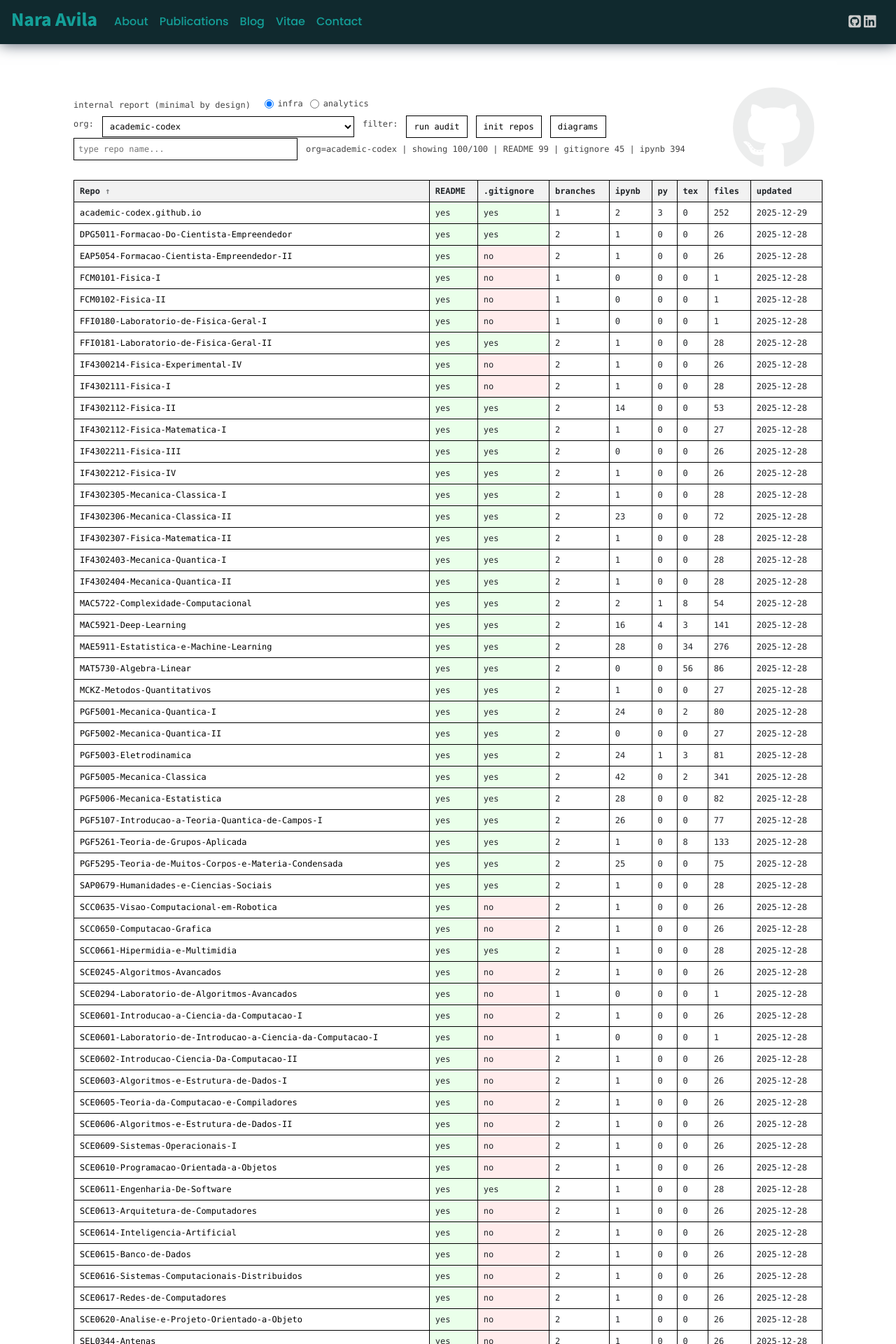
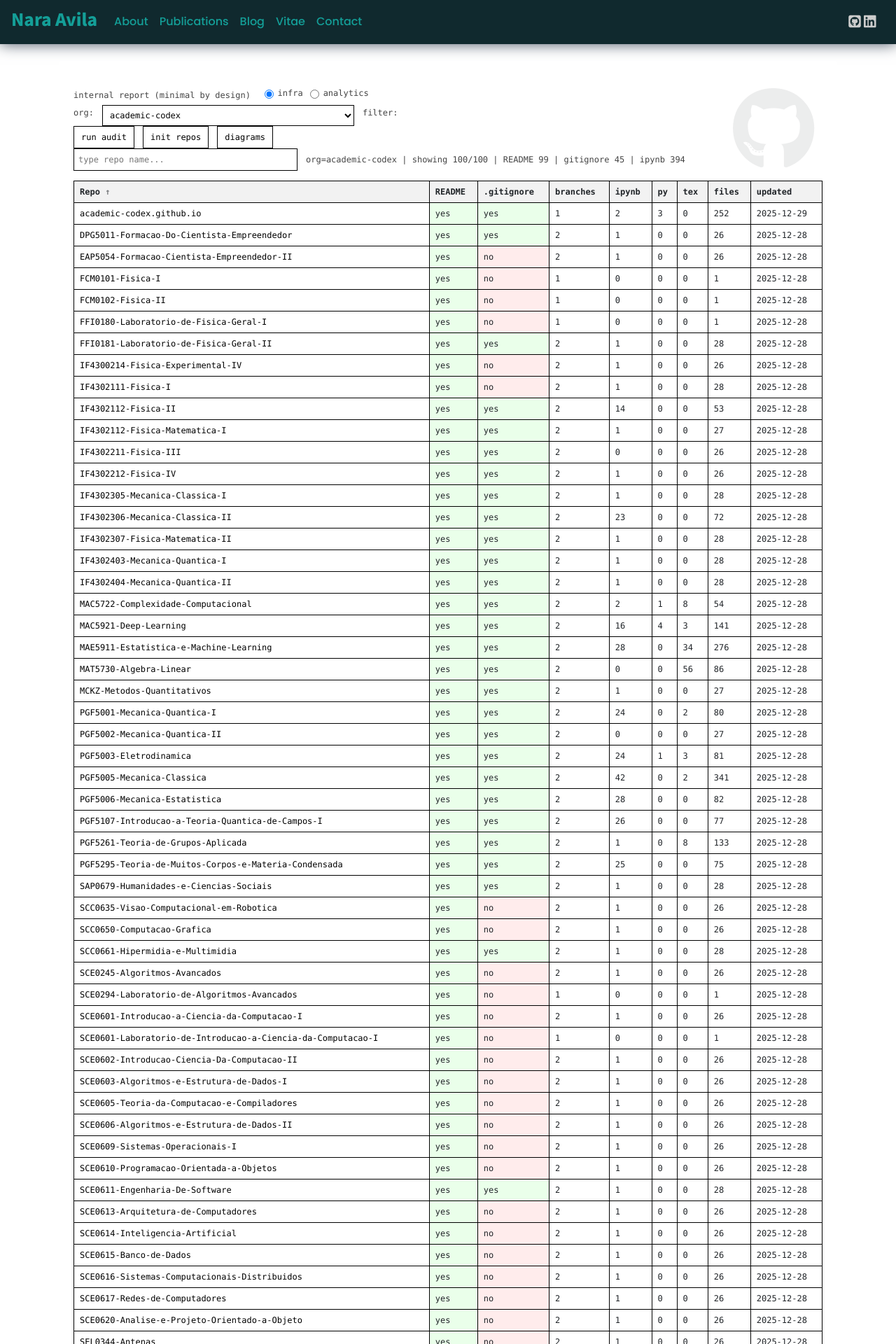
Before and after one commit to naavilam/naavilam.github.io, a Jekyll site: the page built from pages/audit.html, in a window 1280 px wide. Shown: the top 1920 px of the page at 70% size. Built offline with Jekyll 4.4.1, drawn with Linux system fonts in a browser that asks for light colours; nearby versions of some CDN libraries; comment, search, counter and statistics services are not loaded.

Commit message:
Update files

```diff
--- a/pages/audit.html
+++ b/pages/audit.html
@@ -205,7 +205,6 @@ description: Internal repository report
                     </label>
                 </span>
             </div>
-
             <div class="audit-row">
                 <label class="audit-muted">org:</label>
                 <select id="orgSelect">
@@ -213,6 +212,8 @@ description: Internal repository report
                 </select>
 
                 <label class="audit-muted">filter:</label>
+            </div>
+            <div class="audit-row">
                 <button id="btnRunAudit" type="button">run audit</button>
                 <button id="btnInitRepos" type="button">init repos</button>
                 <button id="btnLoadDiagrams" type="button">diagrams</button>
```
